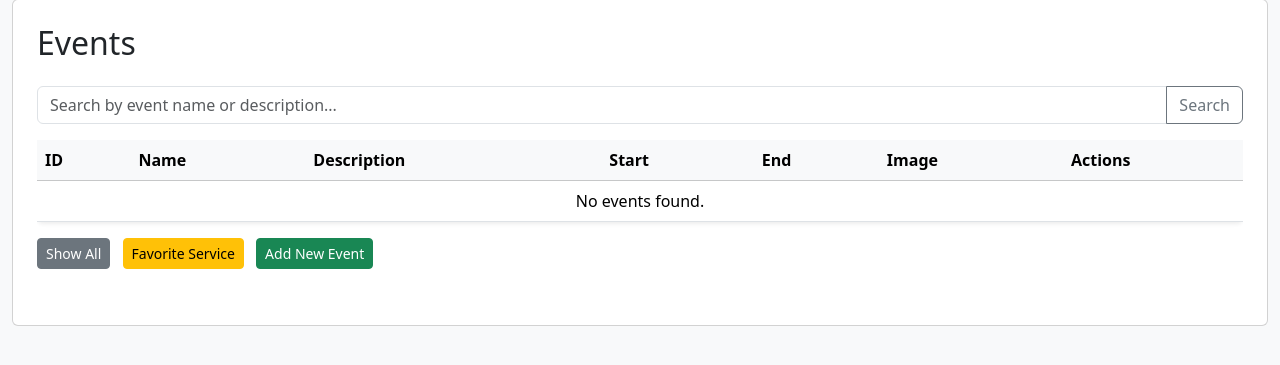
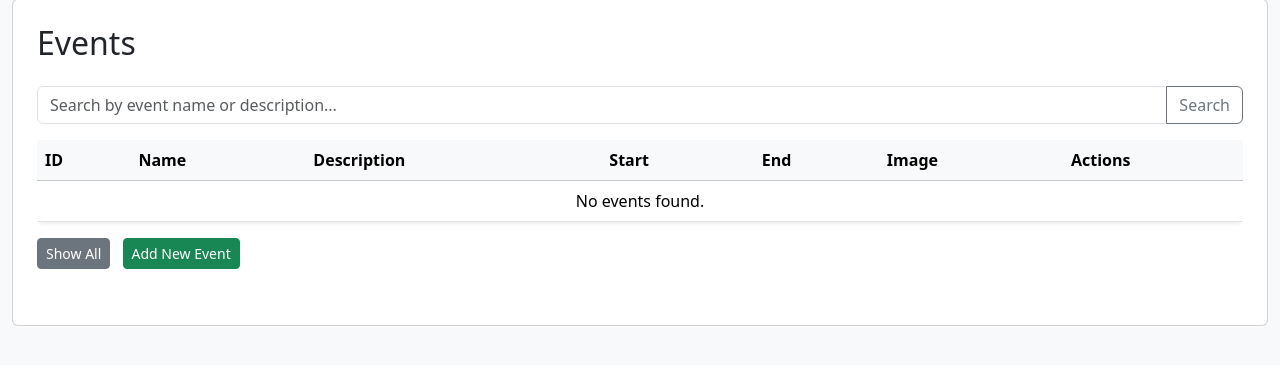
Before and after one commit to Linda-Miao/database-445-BeautyNail, a Django app: template BeautyNail/main/templates/events/events.html in a window 1280 px wide. Shown: the part 245-610 px from the top of the page. Run offline with Django 5.2, Linux system fonts and the light colour scheme; the template is opened without the code that fills it, so the values that code supplies are empty.

Commit message:
small change to events.html

```diff
--- a/BeautyNail/main/templates/events/events.html
+++ b/BeautyNail/main/templates/events/events.html
@@ -64,9 +64,6 @@
       <form method="get" action="" class="mb-3" style="display:inline;">
         <button type="submit" class="btn btn-secondary btn-sm">Show All</button>
 
-        <a href="{% url 'event_list' %}?favorite_services=1"
-           class="btn btn-warning btn-sm ms-2">Favorite Service</a>
-
         <a href="{% url 'event_add' %}" class="btn btn-success btn-sm ms-2"
            style="margin-left: 8px;">Add New Event</a>
       </form>
```
